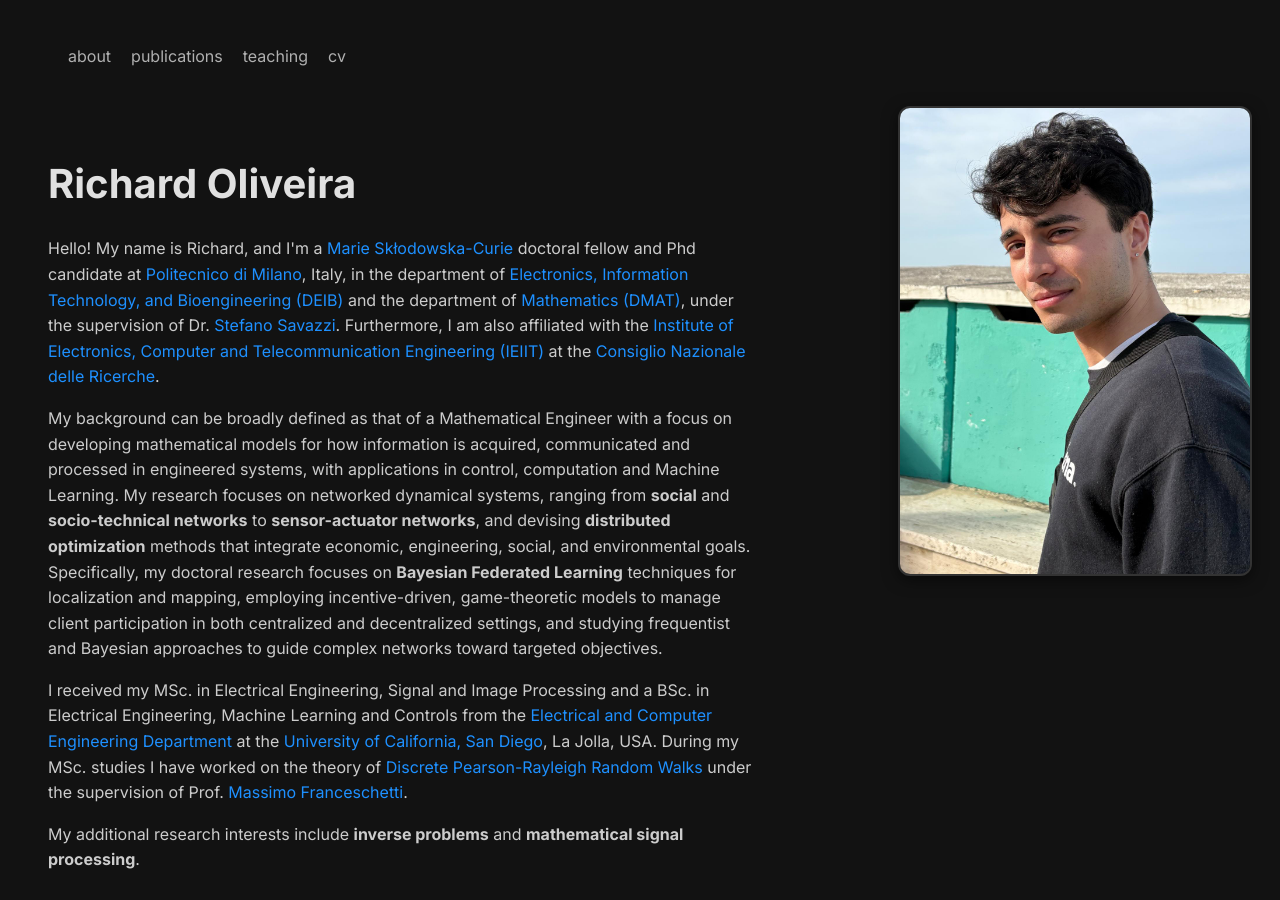
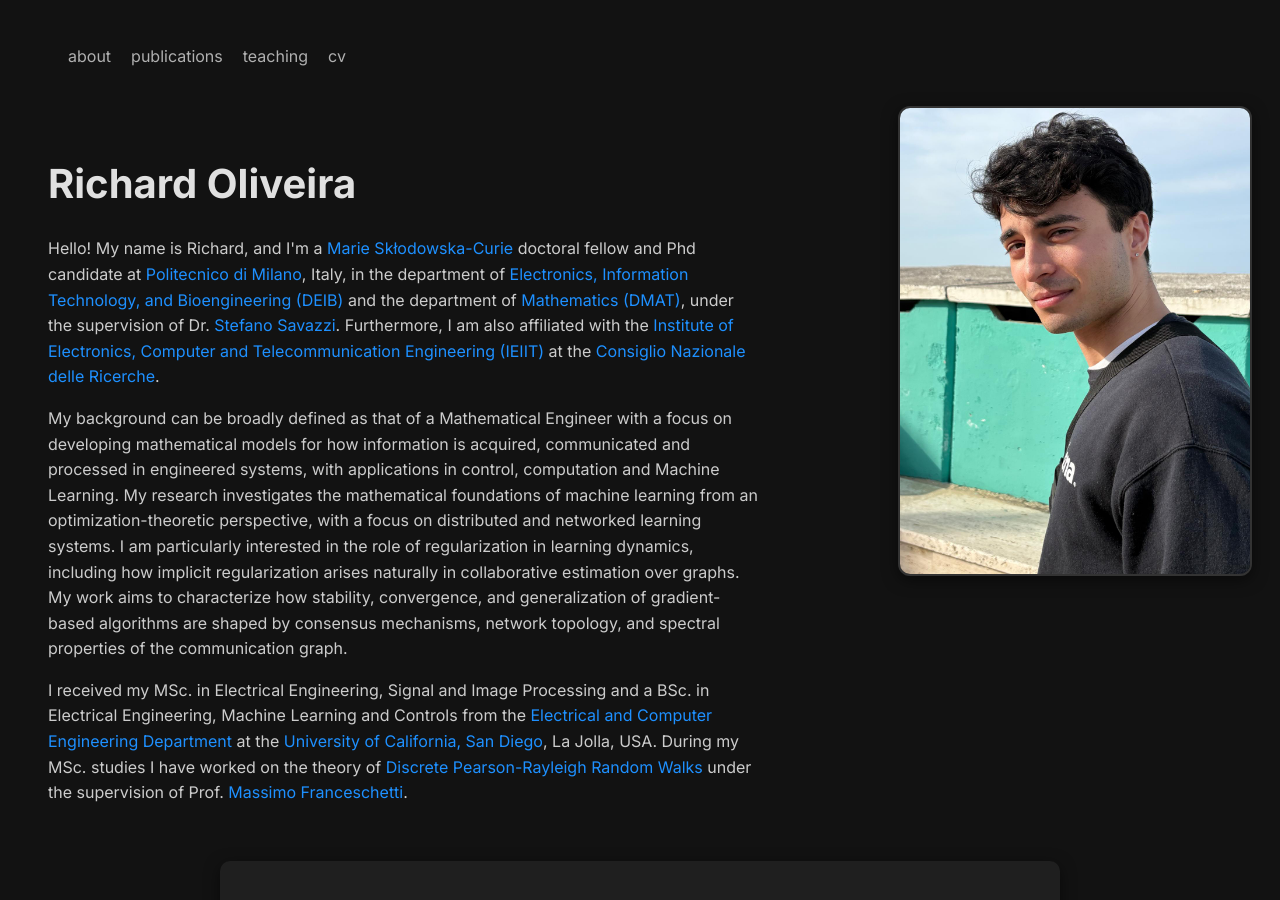
Before and after one commit to raolivei13/website_rich, a Jekyll site: the page index.html, which Jekyll copies as it is, in a window 1280 px wide and 900 px high. Built offline with Jekyll 4.4.1, drawn with Linux system fonts in a browser that asks for light colours.

Commit message:
Update index.html

```diff
--- a/index.html
+++ b/index.html
@@ -43,13 +43,10 @@
         <p class="intro-paragraph">
           My background can be broadly defined as that of a Mathematical Engineer with a focus on developing mathematical
           models for how information is acquired, communicated and processed in engineered systems, with applications in control, computation and Machine Learning.
-          My research focuses on networked dynamical systems, ranging from <strong>social</strong> and <strong>socio-technical networks</strong> to
-          <strong>sensor-actuator networks</strong>, and devising <strong>distributed optimization</strong> methods that
-          integrate economic, engineering, social,
-          and environmental goals. Specifically, my doctoral research focuses on <strong>Bayesian Federated Learning</strong> techniques
-          for localization and mapping, employing incentive-driven, game-theoretic models to manage client participation in both
-          centralized and decentralized settings, and studying frequentist and Bayesian approaches to guide complex networks
-          toward targeted objectives.
+          My research investigates the mathematical foundations of machine learning from an optimization-theoretic perspective, with a focus on distributed and networked
+          learning systems. I am particularly interested in the role of regularization in learning dynamics, including how implicit regularization arises naturally in collaborative
+          estimation over graphs. My work aims to characterize how stability, convergence, and generalization of gradient-based algorithms are shaped by consensus mechanisms, network topology, and spectral
+          properties of the communication graph.
         </p>
         <p class="intro-paragraph">
           I received my MSc. in Electrical Engineering, Signal and Image Processing and a BSc. in Electrical Engineering, Machine Learning and Controls
@@ -58,9 +55,9 @@
           supervision of Prof. <a href="http://web.eng.ucsd.edu/~massimo/Home.html">Massimo Franceschetti</a>.
         </p>
 
-        <p class="intro-paragraph">
+        <!-- <p class="intro-paragraph">
           My additional research interests include <strong>inverse problems</strong> and <strong>mathematical signal processing</strong>.
-        </p>
+        </p> -->
       </div>
 
       <!-- Profile Image -->
```
